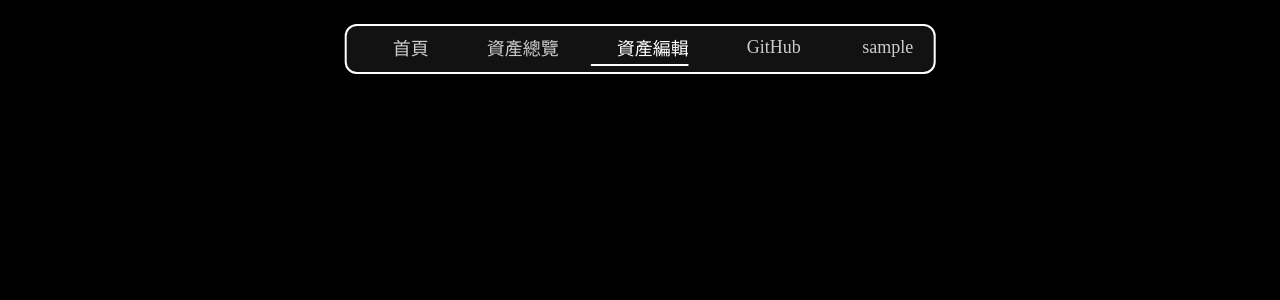
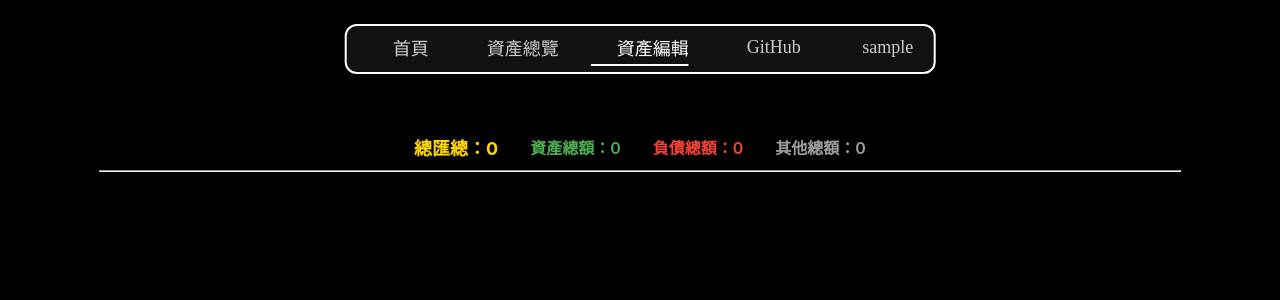
Before and after one commit to JeffLin0225/Asset_Management_frontend, a Vue app in the folder asset_management_frontend/: page /assetDraggable in a window 1280 px wide. Shown: the top 300 px of the page. Built offline with nearby package versions, Linux system fonts and the light colour scheme; no server answers; sample sign-in values are in the browser's storage; some icons are missing.

Commit message:
[新增][_STABLE_]資產彙整顯示

```diff
--- a/asset_management_frontend/src/view/AssetDraggable.vue
+++ b/asset_management_frontend/src/view/AssetDraggable.vue
@@ -11,7 +11,21 @@
         <path class="checkmark__check" fill="none" d="M14.1 27.2l7.1 7.2 16.7-16.8" />
       </svg>
     </div>
+    <div>
 
+    <!-- 匯總  -->
+    <div class="summary">
+      <div class="grand-total">
+        <strong>總匯總：{{ grandTotal.toLocaleString() }}</strong>
+      </div>
+      <div class="asset">資產總額：{{ assetTotal.toLocaleString() }}</div>
+      <div class="liability">負債總額：{{ liabilityTotal.toLocaleString() }}</div>
+      <div class="other">其他總額：{{ otherTotal.toLocaleString() }}</div>
+    </div>
+    <hr class="summary-divider" />
+
+    <!-- 拖曳區 -->
+    </div>
         <!-- 拖移 -->
         <draggable
           v-model="columns"
@@ -40,7 +54,7 @@
 </template>
 
 <script setup lang="ts">
-import { ref, watch, onMounted } from 'vue'
+import { ref, watch, onMounted, computed } from 'vue'
 import draggable from 'vuedraggable'
 import debounce from 'lodash.debounce'
 import { ElMessage } from 'element-plus'
@@ -167,9 +181,77 @@ const removeItem = (categoryId: string, subId: string, itemId: string) => {
     sub.cardList = sub.cardList.filter(i => i.id !== itemId)
   }
 }
+
+
+const assetTotal = computed(() => {
+  const col = columns.value.find(c => c.id === 'asset')
+  if (!col) return 0
+  return col.subCategoryList.reduce((sum, sub) => {
+    return sum + sub.cardList.reduce((s, card) => s + (card.amount || 0), 0)
+  }, 0)
+})
+
+const liabilityTotal = computed(() => {
+  const col = columns.value.find(c => c.id === 'liability')
+  if (!col) return 0
+  return col.subCategoryList.reduce((sum, sub) => {
+    return sum + sub.cardList.reduce((s, card) => s + (card.amount || 0), 0)
+  }, 0)
+})
+
+const otherTotal = computed(() => {
+  const col = columns.value.find(c => c.id === 'other')
+  if (!col) return 0
+  return col.subCategoryList.reduce((sum, sub) => {
+    return sum + sub.cardList.reduce((s, card) => s + (card.amount || 0), 0)
+  }, 0)
+})
+
+const grandTotal = computed(() => {
+  return assetTotal.value - liabilityTotal.value
+})
+
 </script>
 
 <style scoped>
+.summary {
+  display: flex;
+  justify-content: center;   /* 讓整排內容置中，而不是貼左 */
+  align-items: center;
+  gap: 32px;                 /* 每個數值間距 */
+  margin: 8px auto 4px auto; /* 上下間距縮小，並自動水平置中 */
+  padding: 6px 12px;
+  max-width: 900px;          /* 限制寬度，避免太散 */
+}
+
+.summary .asset {
+  color: #4caf50; /* 綠色 */
+  font-weight: 600;
+}
+
+.summary .liability {
+  color: #f44336; /* 紅色 */
+  font-weight: 600;
+}
+
+.summary .other {
+  color: #9e9e9e; /* 灰色 */
+  font-weight: 600;
+}
+
+.summary .grand-total {
+  color: #ffd700; /* 金色 */
+  font-weight: bold;
+  font-size: 18px;
+}
+
+.summary-divider {
+  margin: 2px auto 8px auto; /* hr 也置中，並縮小上下距離 */
+  width: 90%;                /* hr 不要全寬，跟 summary 對齊 */
+}
+
+
+
 .board {
   /* min-height: 100vh; */
   /* background: linear-gradient(135deg, #f8fafc 0%, #e2e8f0 100%); */
```
Lines whose indentation alone changed are shown as unchanged.
